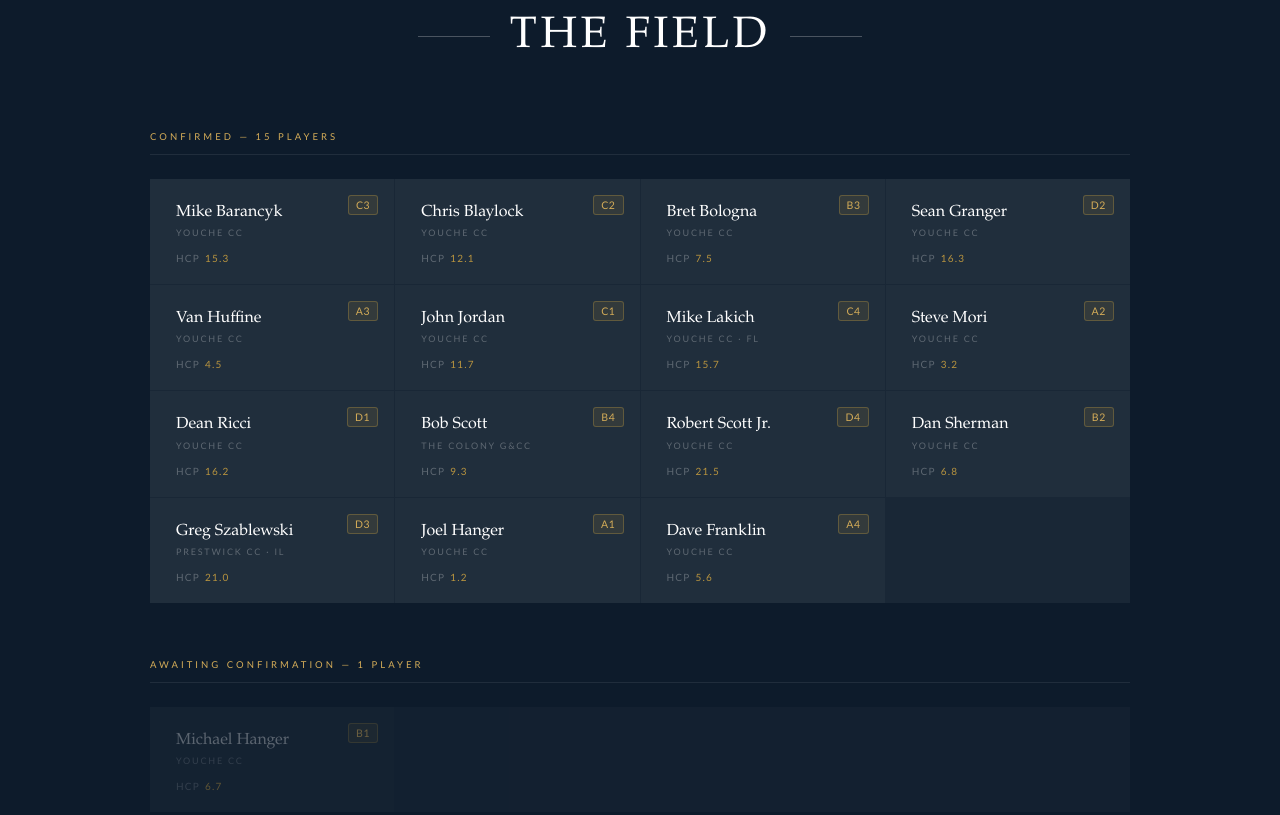
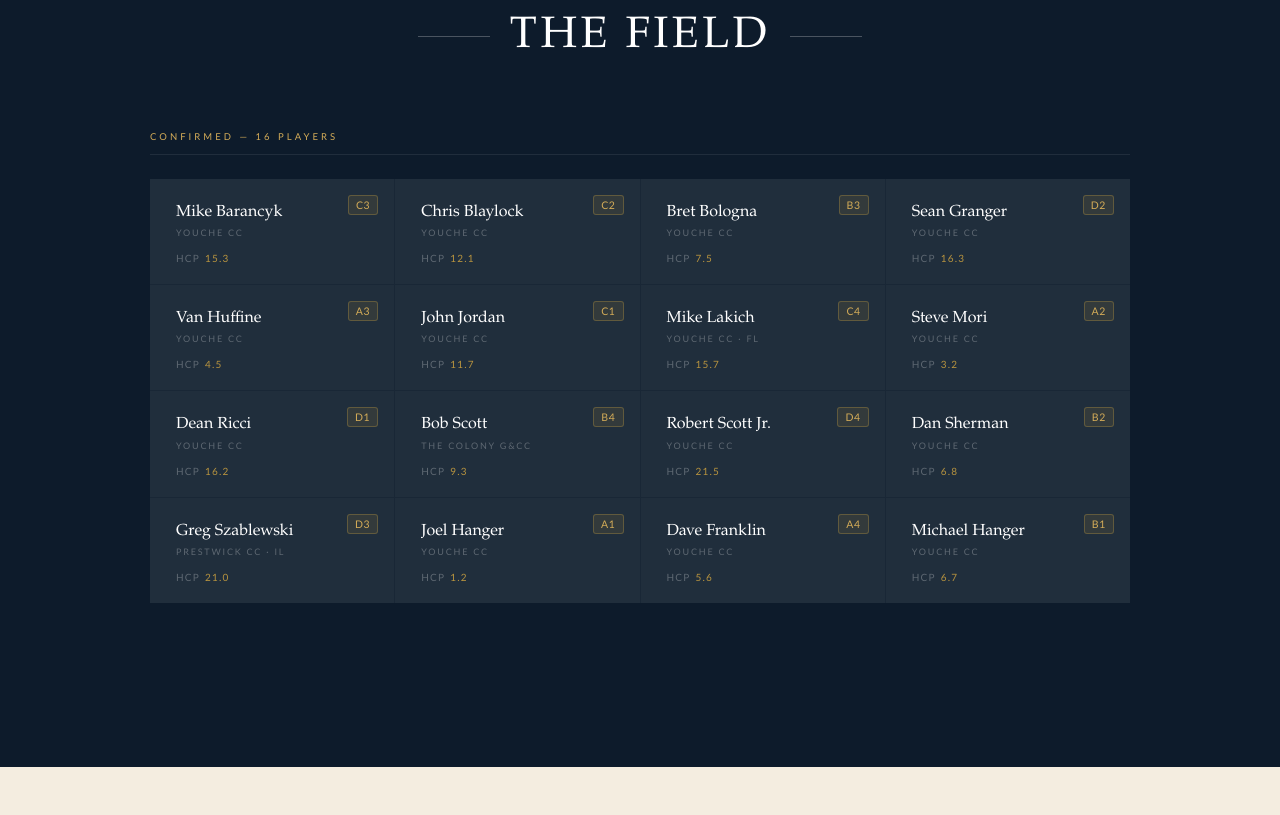
Before and after one commit to dosherm/naples-invitational, a plain HTML site: page index.html in a window 1280 px wide. Shown: the part 2963-3778 px from the top of the page. Drawn offline with Linux system fonts and the light colour scheme.

Commit message:
Confirm Michael Hanger — move to confirmed field, update count to 16
Co-Authored-By: Claude Sonnet 4.6 <noreply@anthropic.com>
Claude-Session: https://claude.ai/code/session_018roXPM8XbAp9P61VacWTZz

```diff
--- a/index.html
+++ b/index.html
@@ -842,7 +842,7 @@ body { margin: 0; }
     <div class="section-rule"><h2>The Field</h2></div>
   </div>
   <div class="field-wrap">
-    <span class="field-section-label">Confirmed — 15 Players</span>
+    <span class="field-section-label">Confirmed — 16 Players</span>
     <div class="players-grid">
       <div class="player-card">
         <span class="player-flight">C3</span>
@@ -934,10 +934,6 @@ body { margin: 0; }
         <p class="player-club">Youche CC</p>
         <p class="player-hcp"><span class="hcp-label">HCP</span>5.6</p>
       </div>
-    </div>
-
-    <span class="field-section-label">Awaiting Confirmation — 1 Player</span>
-    <div class="players-grid undecided-grid">
       <div class="player-card">
         <span class="player-flight">B1</span>
         <p class="player-name">Michael Hanger</p>
```
